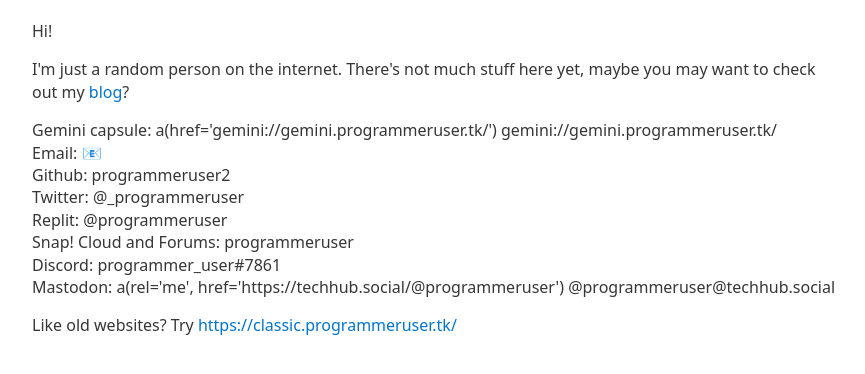
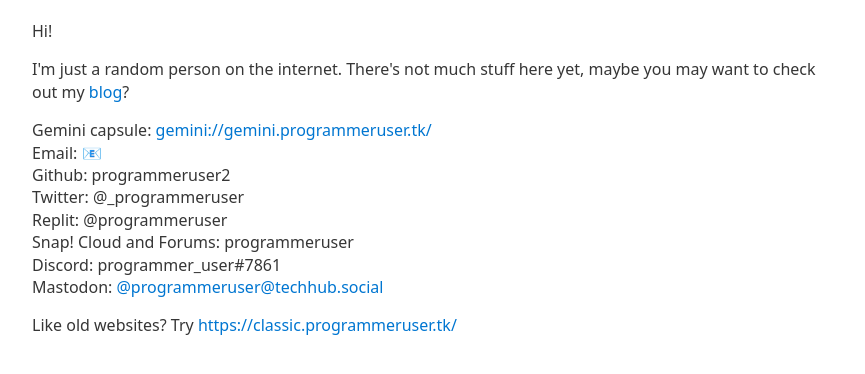
Before and after one commit to programmeruser2/old-website, a plain HTML site: page index.html in a window 1280 px wide. Shown: the whole page, without its empty margins (208-1073 px from the left). Drawn offline with nearby package versions, Linux system fonts and the light colour scheme.

Commit message:
fix links

```diff
--- a/index.html
+++ b/index.html
@@ -1,9 +1,9 @@
 <!DOCTYPE html><html><head><meta charset="UTF-8"><meta name="viewport" content="width=device-width,initial-scale=1"><title>Programmeruser's website</title><link rel="stylesheet" type="text/css" href="https://cdn.jsdelivr.net/npm/water.css@2/out/water.css"></head><body><p>Hi!</p><p> I'm just a random person on the internet.
-There's not much stuff here yet, maybe you may want to check out my <a href="https://blog.programmeruser.tk">blog</a>?</p><p style="white-space:pre;">Gemini capsule: a(href='gemini://gemini.programmeruser.tk/') gemini://gemini.programmeruser.tk/
+There's not much stuff here yet, maybe you may want to check out my <a href="https://blog.programmeruser.tk">blog</a>?</p><p style="white-space:pre;">Gemini capsule: <a href="gemini://gemini.programmeruser.tk/">gemini://gemini.programmeruser.tk/</a>
 Email: <a href="mailto:programmeruser@programmeruser.tk"></a>
 Github: programmeruser2
 Twitter: @_programmeruser
 Replit: @programmeruser
 Snap! Cloud and Forums: programmeruser
 Discord: programmer_user#7861
-Mastodon: a(rel='me', href='https://techhub.social/@programmeruser') @programmeruser@techhub.social</p><p>Like old websites? Try <a href="https://classic.programmeruser.tk/">https://classic.programmeruser.tk/</a></p></body></html>
+Mastodon: <a rel="me" href="https://techhub.social/@programmeruser">@programmeruser@techhub.social</a></p><p>Like old websites? Try <a href="https://classic.programmeruser.tk/">https://classic.programmeruser.tk/</a></p></body></html>
```
